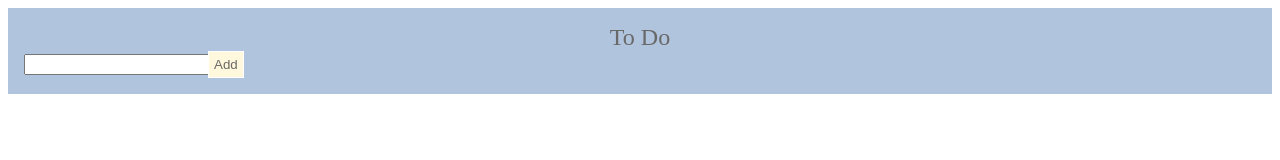
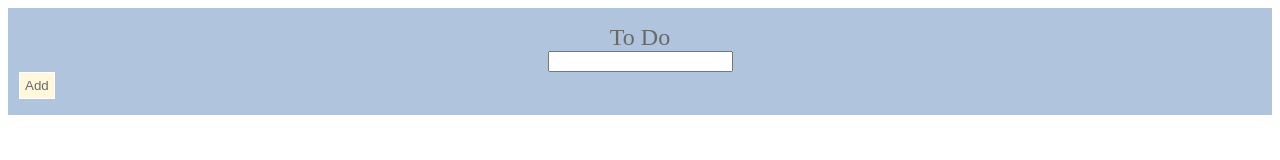
Before and after one commit to mystine/dsn1676-assignment-5, a plain HTML site: page index.html in a window 1280 px wide. Drawn offline with nearby package versions, Linux system fonts and the light colour scheme.

Commit message:
created button holder to center

```diff
--- a/css/main.css
+++ b/css/main.css
@@ -46,3 +46,7 @@ button {
     color: dimgray;
     text-decoration: none;
 }
+
+.button-holder {
+    text-align: center;
+}
--- a/index.html
+++ b/index.html
@@ -9,8 +9,11 @@
 <body>
     <form>
         <label for="the-items">To Do</label>
-    	<input id="the-list">
-    	<button type="submit">Add</button>
+    	<div class="button-holder">
+            <input id="the-list">
+            </div>
+    	   <button type="submit">Add</button>
+
     </form>
 
     <ul class="list-field">
```
